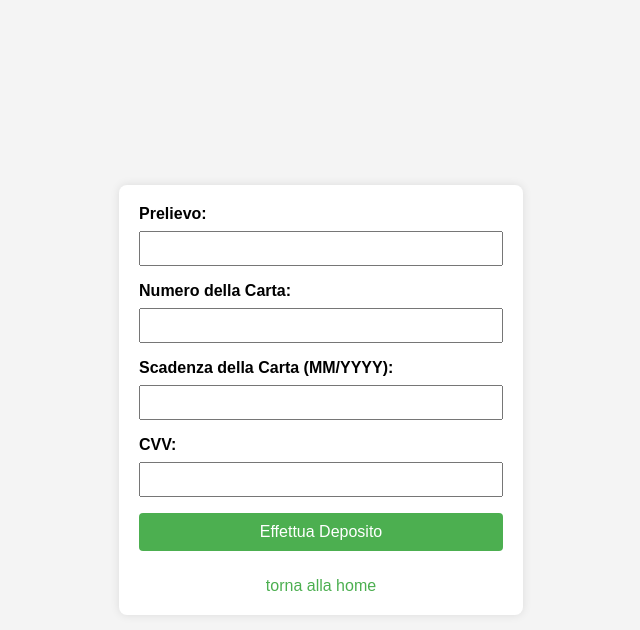
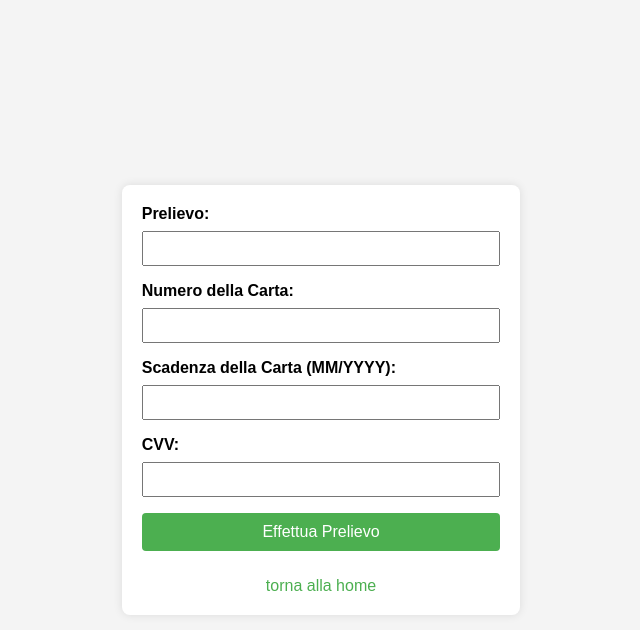
Before and after one commit to nicolabresciani/betterF1, a PHP site: page /frontend/Prelievo.php in a window 1280 px wide. Shown: the top 630 px of the page, without its empty margins (319-959 px from the left). Run offline with PHP 8.4, Linux system fonts and the light colour scheme.

Commit message:
modified:   frontend/Prelievo.php

```diff
--- a/frontend/Prelievo.php
+++ b/frontend/Prelievo.php
@@ -74,7 +74,7 @@
         <label for="cvv">CVV:</label>
         <input type="text" name="cvv" required>
 
-        <input type="submit" value="Effettua Deposito">
+        <input type="submit" value="Effettua Prelievo">
         <a href="Home.php">torna alla home</a>
     </form>
 </body>
```
